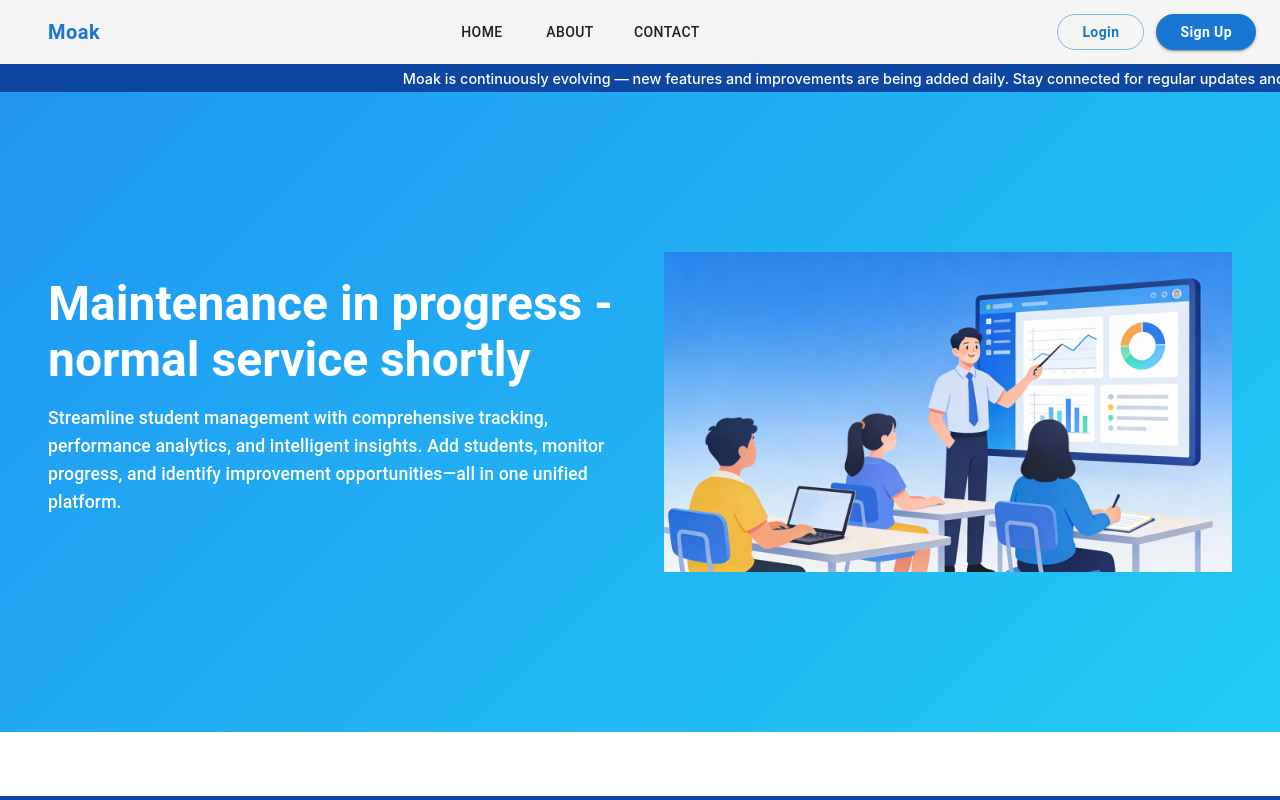
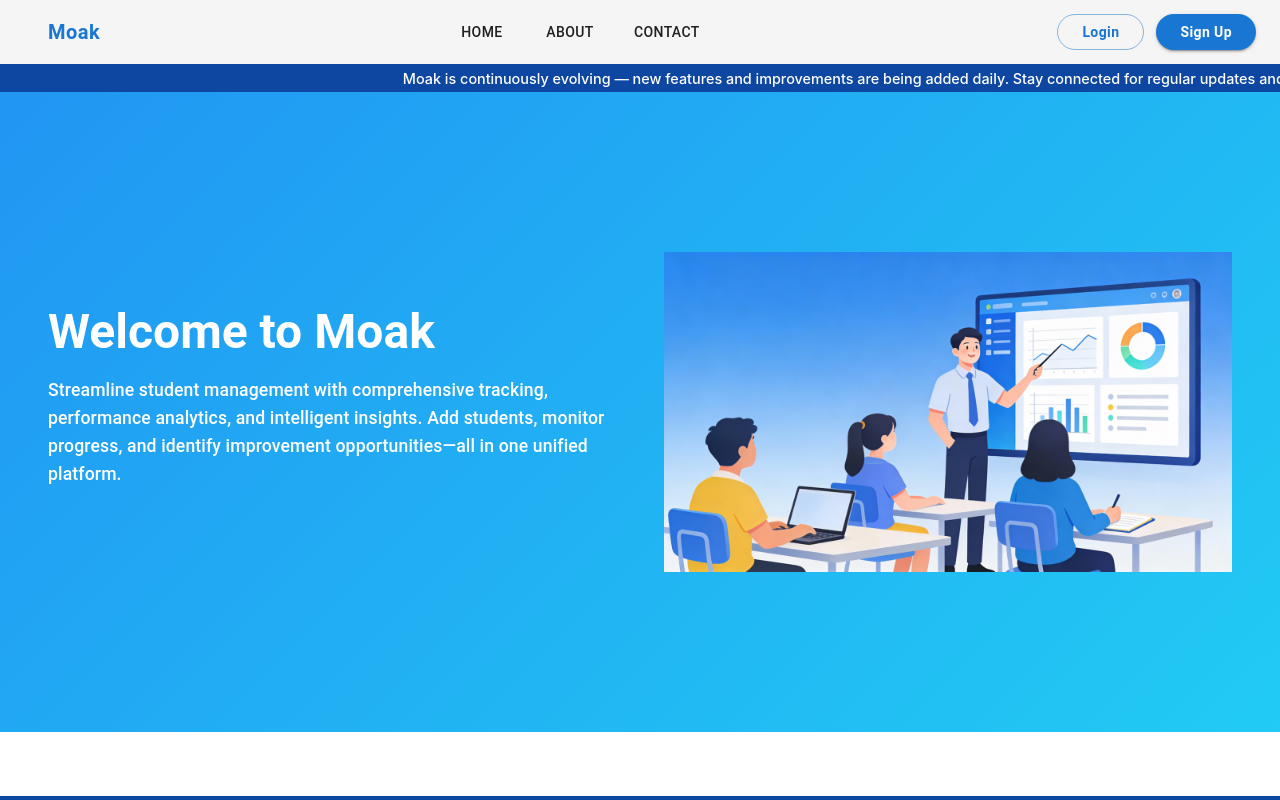
Before and after one commit to akashkumar12345/studentdatatracker, a React (Create React App) app in the folder Frontend/: page / in a window 1280 px wide. Shown: the top 800 px of the page. Built offline with nearby package versions, Linux system fonts and the light colour scheme; some icons are missing.

Commit message:
website is up now

```diff
--- a/Frontend/src/HomePage/Home.jsx
+++ b/Frontend/src/HomePage/Home.jsx
@@ -71,8 +71,9 @@ const Home = () => {
               fontSize: { xs: "2rem", md: "3rem" },
             }}
           >
-            {/* Welcome to Moak */}
-            Maintenance in progress - normal service shortly          </Typography>
+            Welcome to Moak
+            {/* Maintenance in progress - normal service shortly           */}
+            </Typography>
           <Typography
             variant="h6"
             sx={{
```
